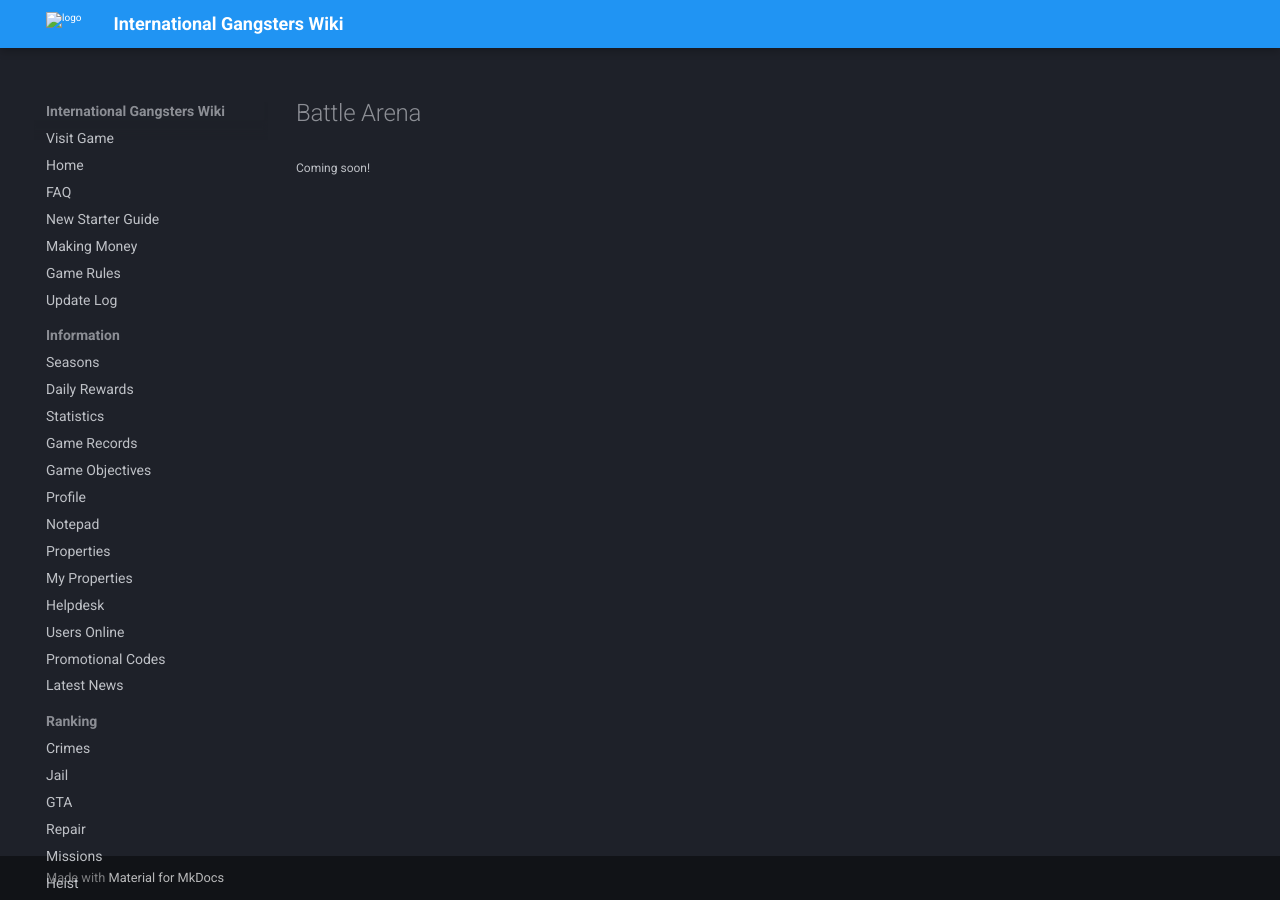
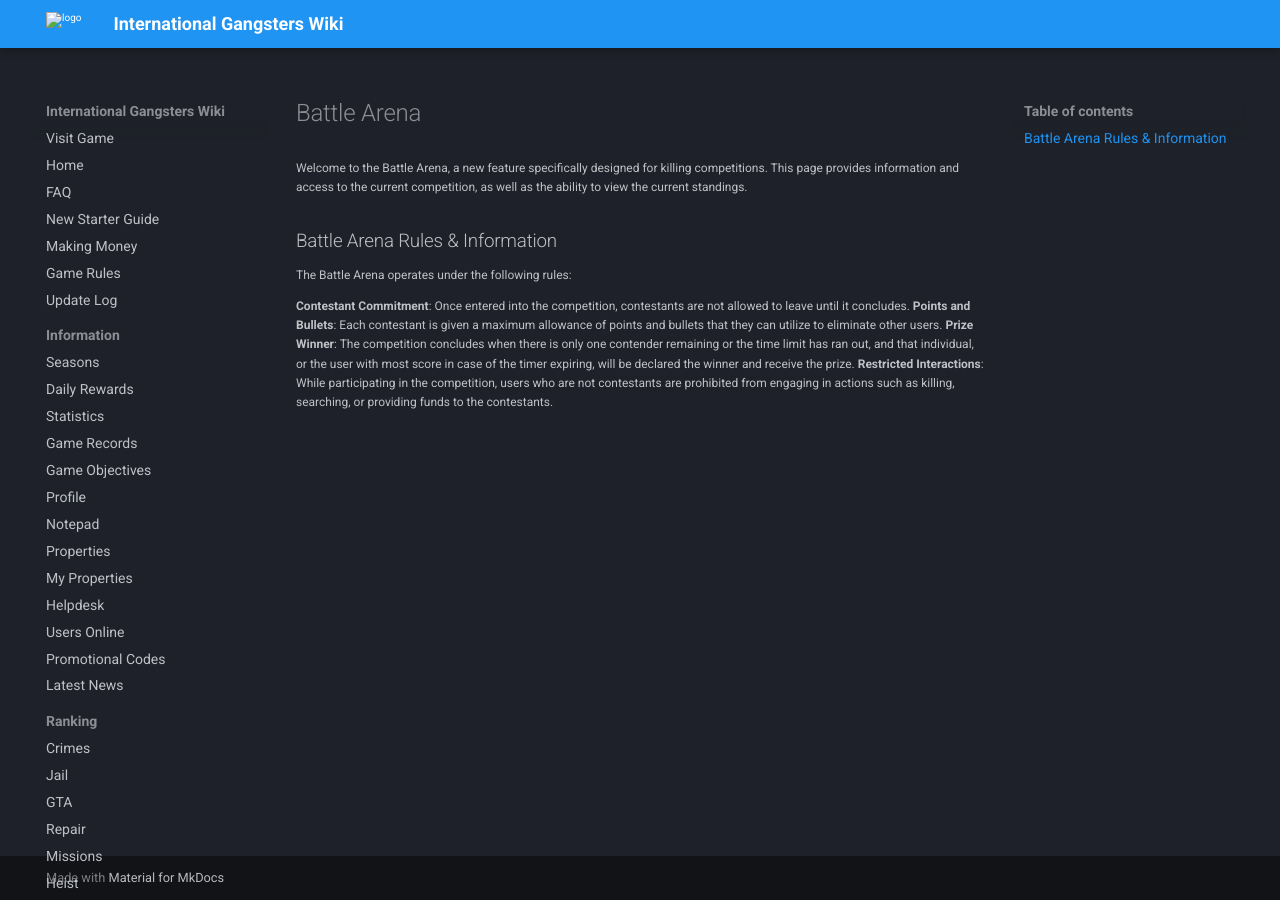
Before and after one commit to InternationalGangsters/wiki, an MkDocs documentation site: the page built from docs/offence/battle_arena.md, in a window 1280 px wide. Built offline with MkDocs 1.6.1 and Material for MkDocs 9.7.7, drawn with Linux system fonts in a browser that asks for light colours; comment, search, counter and statistics services are not loaded.

Commit message:
Update battle_arena.md

```diff
--- a/docs/offence/battle_arena.md
+++ b/docs/offence/battle_arena.md
@@ -1,3 +1,10 @@
 # Battle Arena
+Welcome to the Battle Arena, a new feature specifically designed for killing competitions. This page provides information and access to the current competition, as well as the ability to view the current standings.
 
-Coming soon!
+## Battle Arena Rules & Information
+The Battle Arena operates under the following rules:
+
+**Contestant Commitment**: Once entered into the competition, contestants are not allowed to leave until it concludes.
+**Points and Bullets**: Each contestant is given a maximum allowance of points and bullets that they can utilize to eliminate other users.
+**Prize Winner**: The competition concludes when there is only one contender remaining or the time limit has ran out, and that individual, or the user with most score in case of the timer expiring, will be declared the winner and receive the prize.
+**Restricted Interactions**: While participating in the competition, users who are not contestants are prohibited from engaging in actions such as killing, searching, or providing funds to the contestants.
```
